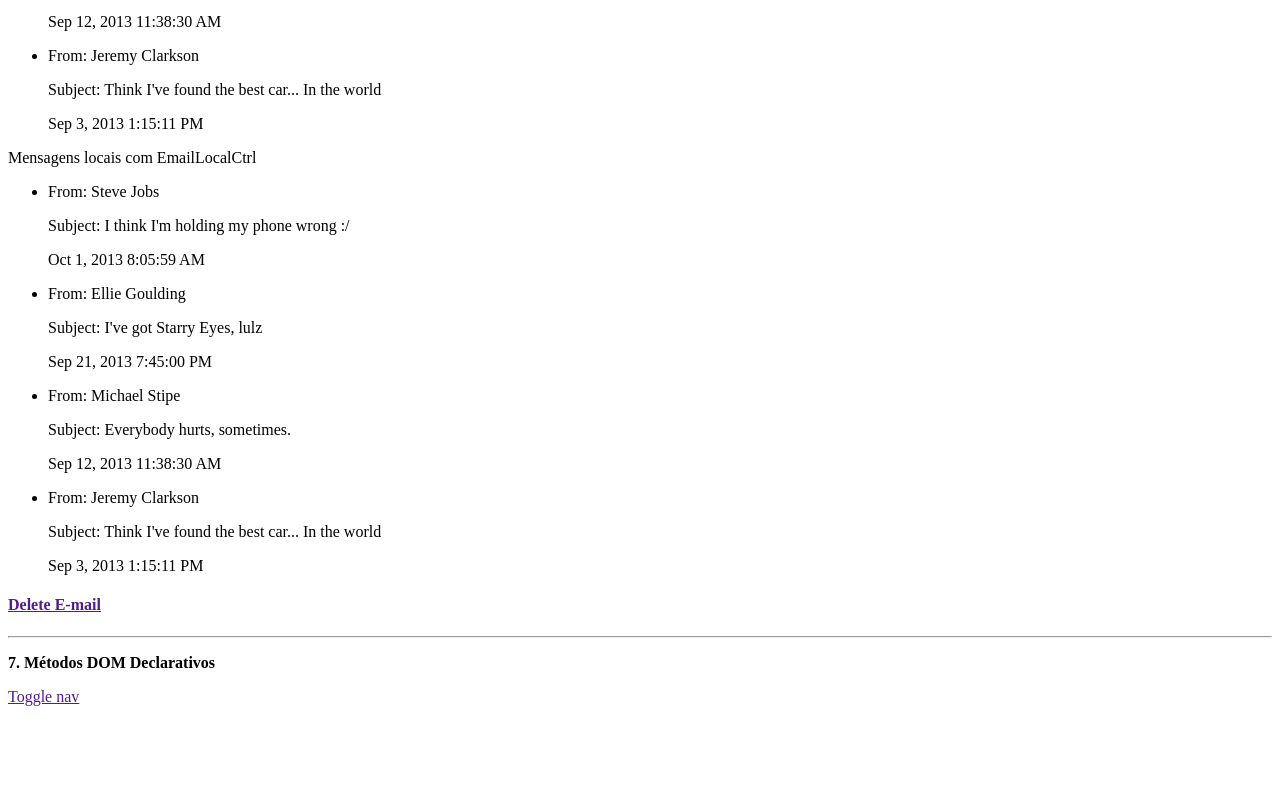
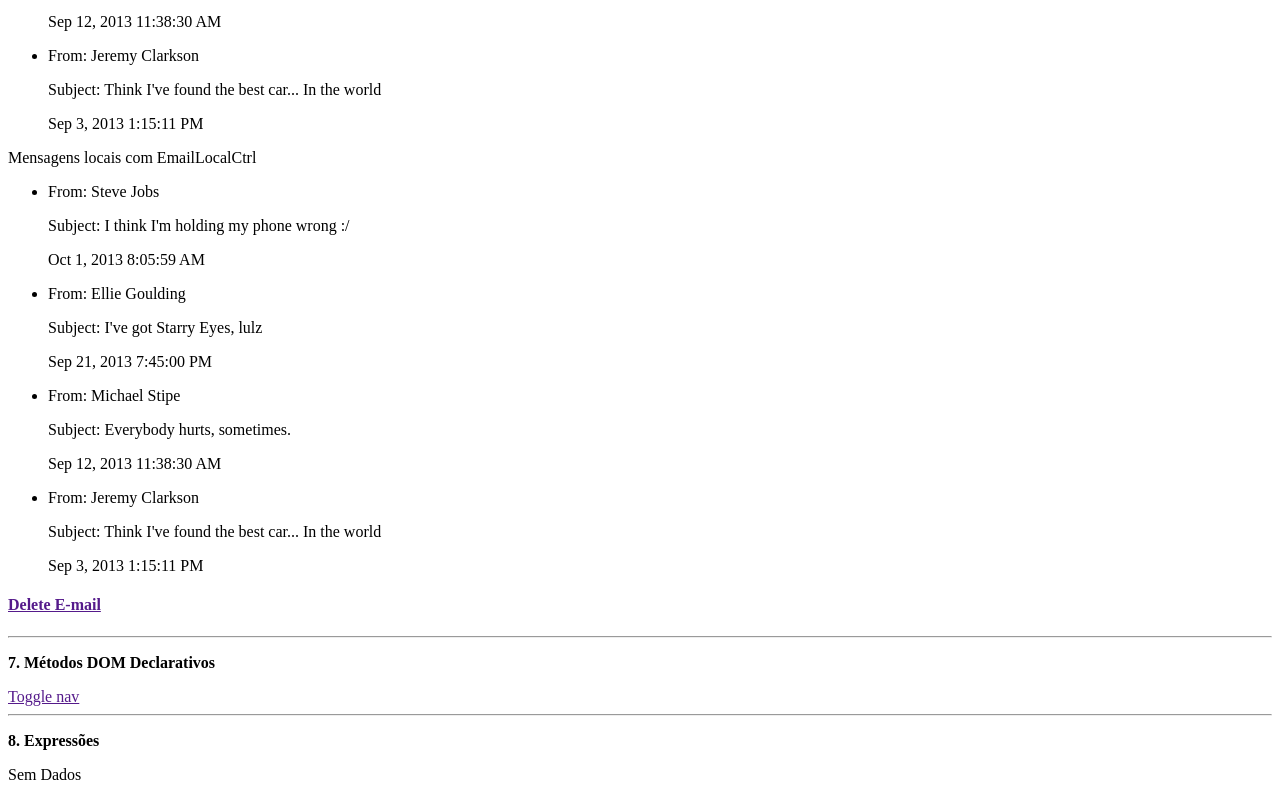
Before and after one commit to tespechit/angularjs_jsbrasil, a website: page index.html in a window 1280 px wide. Shown: the part 1332-2132 px from the top of the page. Before the commit the page ends 2046 px from the top, so only its background shows below. Drawn offline with Linux system fonts and the light colour scheme.

Commit message:
Usando expressoes

```diff
--- a/index.html
+++ b/index.html
@@ -103,5 +103,12 @@
             <li>Link 3</li>
         </ul>
     </div>
+
+    <hr>
+
+    <div>
+        <p><strong>8. Expressões</strong></p>
+        <p>{{ data.length > 0 && 'Meus Dados' || 'Sem Dados' }}</p>
+    </div>
 </body>
 </html>
```
